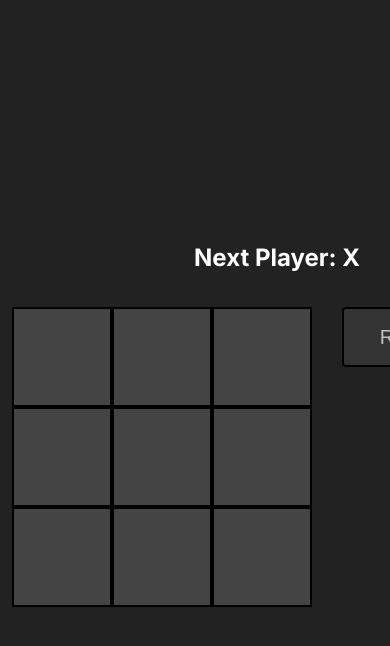
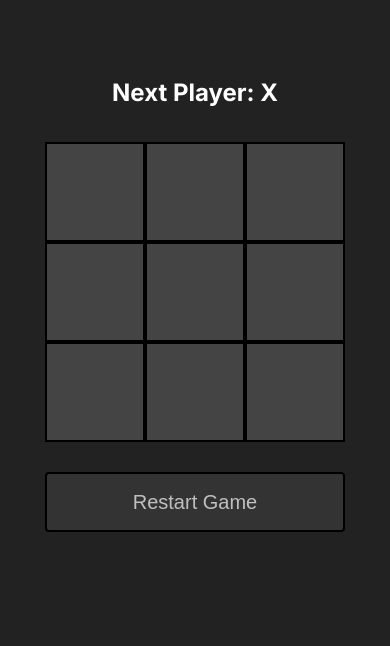
Before and after one commit to aasmart/nextjs-tic-tac-toe, a Next.js app: page / in a window 390 px wide. Shown: the top 646 px of the page. Built offline with nearby package versions, Linux system fonts and the light colour scheme.

Commit message:
Make site more responsive

```diff
--- a/src/app/globals.css
+++ b/src/app/globals.css
@@ -16,14 +16,13 @@
 html,
 body {
   max-width: 100vw;
-  overflow-x: hidden;
+  overflow-x: auto;
   height: 100%;
 }
 
 body {
   color: var(--foreground-color);
   background-color: #222223;
-  height: 100%;
 
   display: grid;
   place-items: center;
@@ -39,6 +38,17 @@ main {
   gap: 30px;
 
   margin: 12px;
+}
+
+@media (max-width: 500px) {
+  main {
+    grid-template-columns: 1fr;
+    grid-template-rows: 40px 1fr 1fr;
+    grid-template-areas:
+    "head"
+    "board"
+    "buttons";
+  }
 }
 
 main h2 {
```
